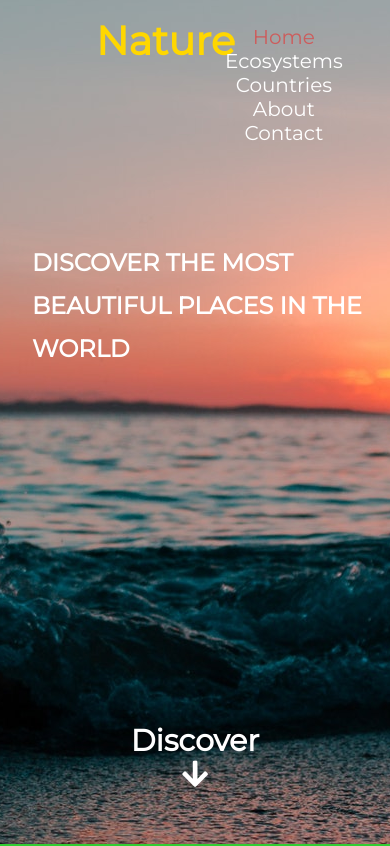
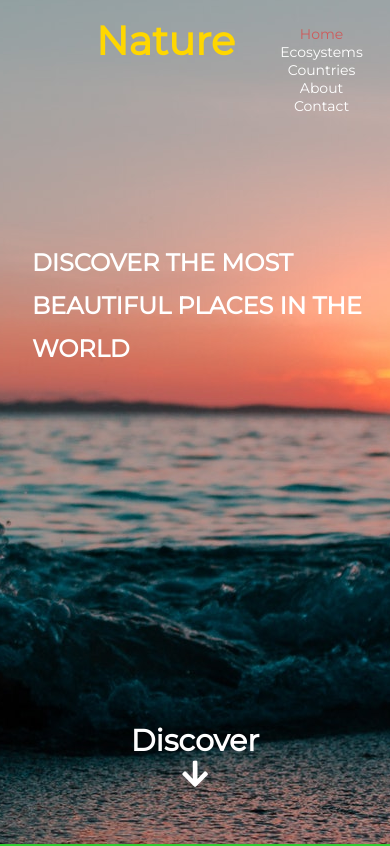
Before and after one commit to Hunt308/Nature-website.github.io, a plain HTML site: page index.html in a window 390 px wide. Shown: the top 846 px of the page. Drawn offline with Linux system fonts and the light colour scheme.

Commit message:
first commit

```diff
--- a/css/style.css
+++ b/css/style.css
@@ -139,19 +139,6 @@ body{
     transform: translate(-50%, -20%);
     width: 5%;
     height: 15%;
-}
-/*
-i.fas{
-
-    font-size: 30px;
-    margin-top: 10px;
-    color: var(--wsect);
-    border-radius: 50%;
-    line-height: 100px;
-    vertical-align: middle;
-    padding: 10px 20px;
-    border: 3px solid #FFFF33;
-    text-align: center;
 }
 
 
@@ -1042,6 +1029,8 @@ h2{
     .top-sect ul{
         display: flex;
         flex-direction: column;
+        right: 0px;
+        font-size: 14px;
 
 
     }
```
